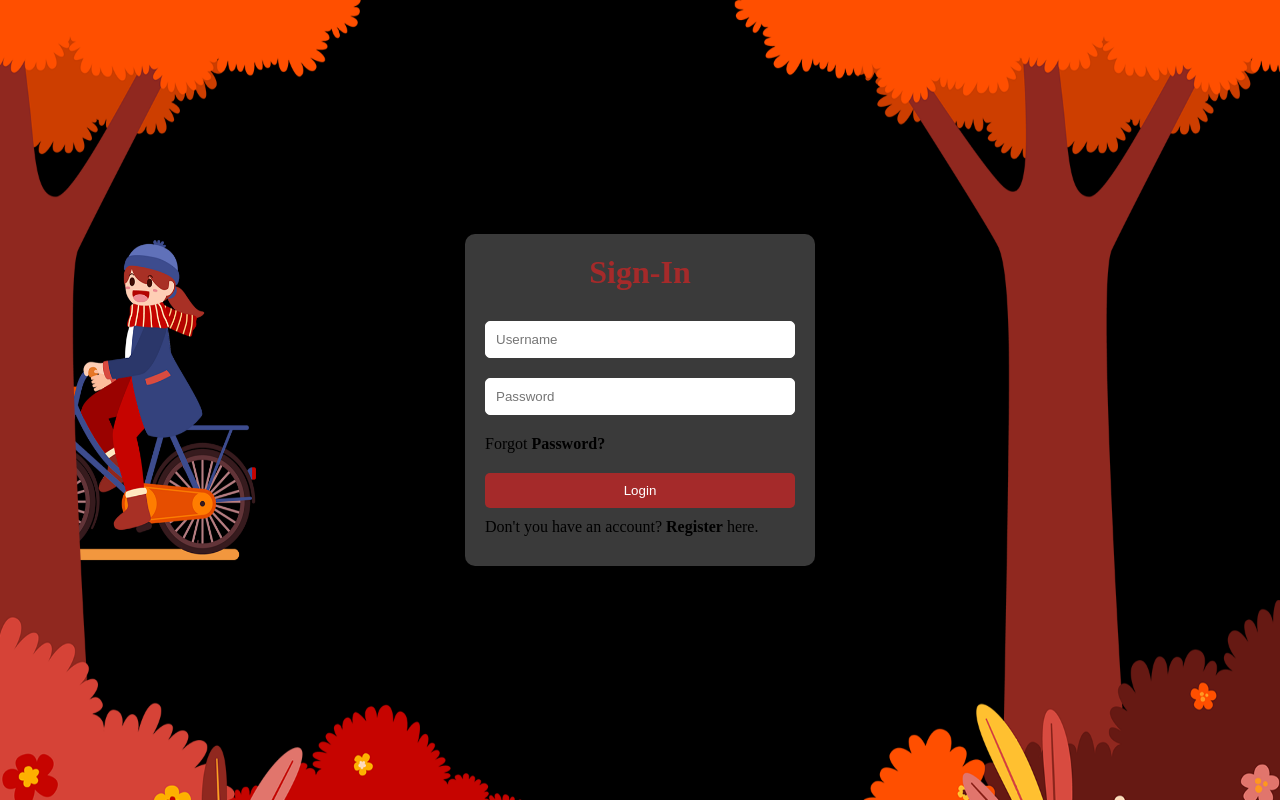
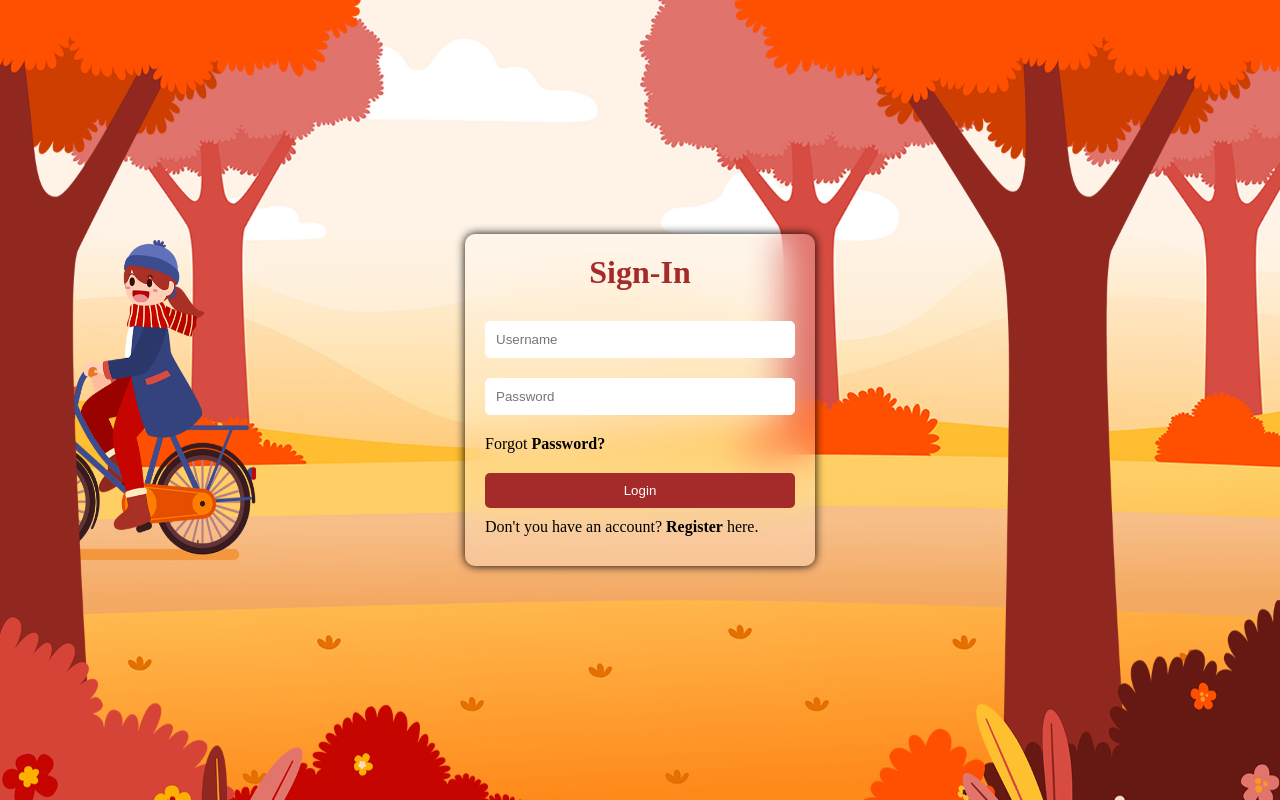
Before and after one commit to emirdalkilic/animated-login-page, a plain HTML site: page index.html in a window 1280 px wide. Shown: the top 800 px of the page. Drawn offline with Linux system fonts and the light colour scheme.

Commit message:
fix: removed bg

```diff
--- a/style.css
+++ b/style.css
@@ -9,7 +9,7 @@ body {
     justify-content: center;
     align-items: center;
     height: 100vh;
-    background-color: black;
+    background: url(./img/bg.jpg);
     background-size: cover;
     background-position: center;
     overflow: hidden;
```
